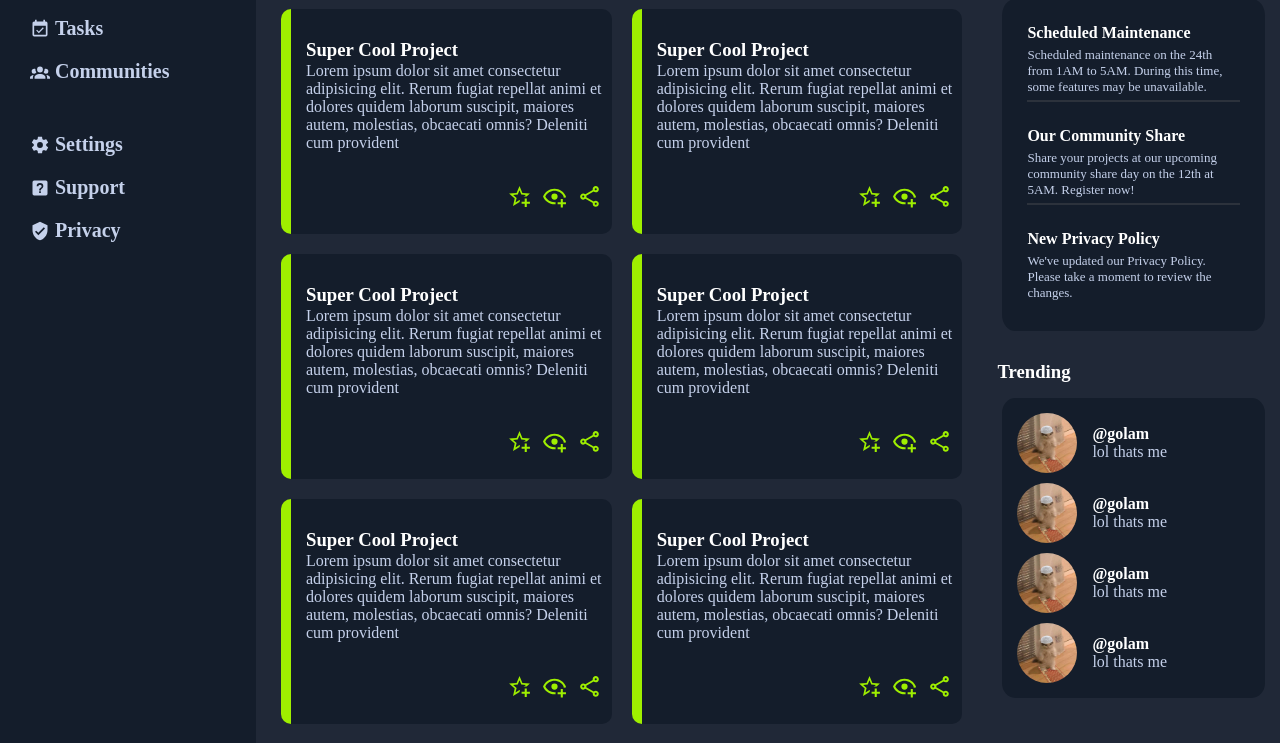
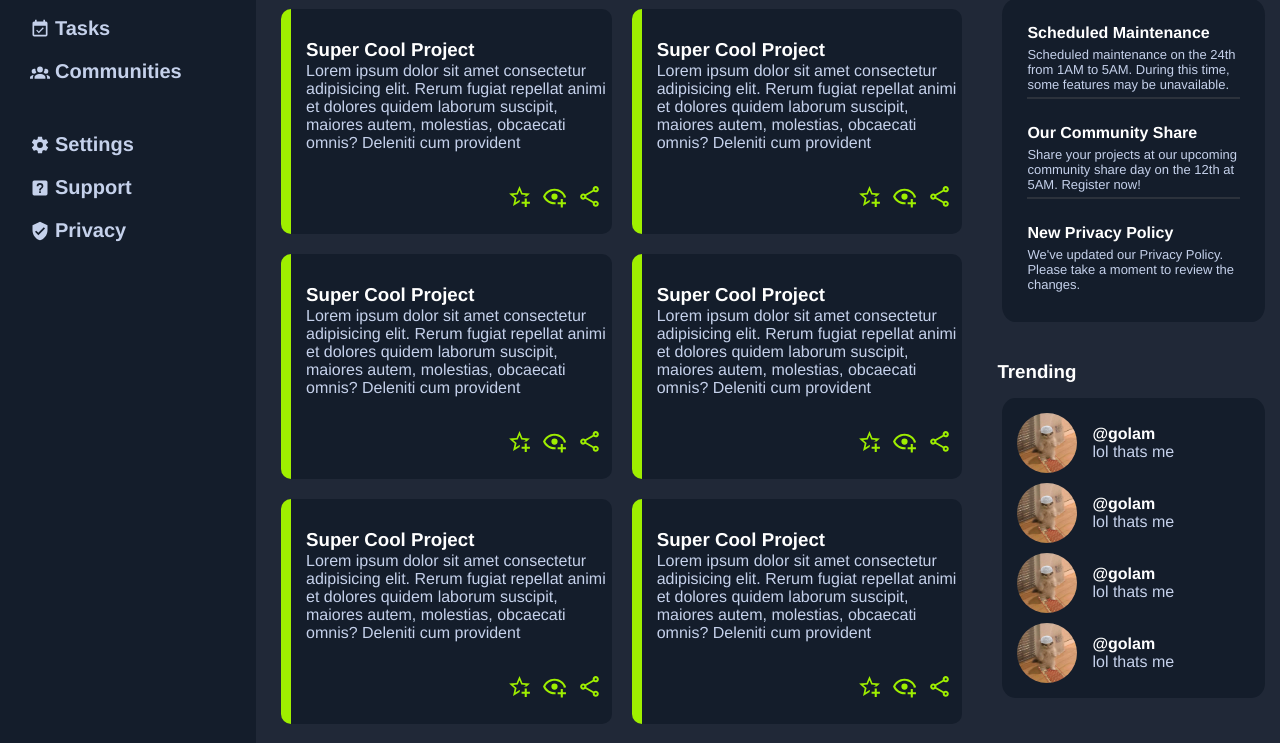
Before and after one commit to golam71/odin-admin-dashboard, a plain HTML site: page index.html in a window 1280 px wide. Shown: the part 247-990 px from the top of the page. Drawn offline with Linux system fonts and the light colour scheme.

Commit message:
💄 update fonts

```diff
--- a/style.css
+++ b/style.css
@@ -258,3 +258,7 @@ p{
 .navbar{
   background-color: #141d2b;
 }
+
+*{
+  font-family: 'Franklin Gothic Medium', 'Arial Narrow', Arial, sans-serif;
+}
```
